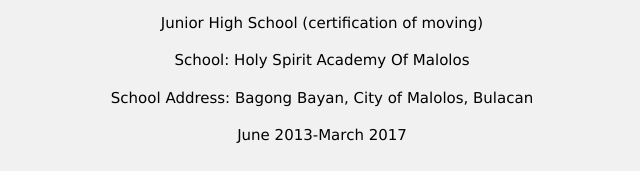
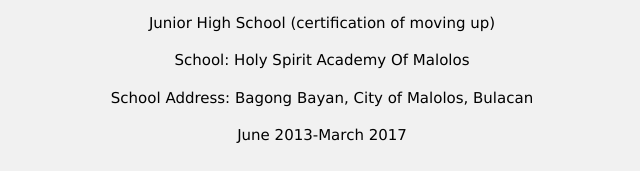
Before and after one commit to maryroselopez/maryroselopez.github.io, a plain HTML site: page index.html in a window 1280 px wide. Shown: the part 2175-2346 px from the top of the page, 318-958 px from the left. Drawn offline with nearby package versions, Linux system fonts and the light colour scheme.

Commit message:
Update index.html

```diff
--- a/index.html
+++ b/index.html
@@ -62,7 +62,7 @@
   <div class="w3-light-grey w3-container"id="Educational Background">
     <div class="w3-center w3-padding-large">
       <h1>Educational Background</h1>
-      <p> Junior High School (certification of moving)</p>
+      <p> Junior High School (certification of moving up)</p>
      <p> School: Holy Spirit Academy Of Malolos</p>
      <p> School Address: Bagong Bayan, City of Malolos, Bulacan</p>
      <p> June 2013-March 2017</p>
```
